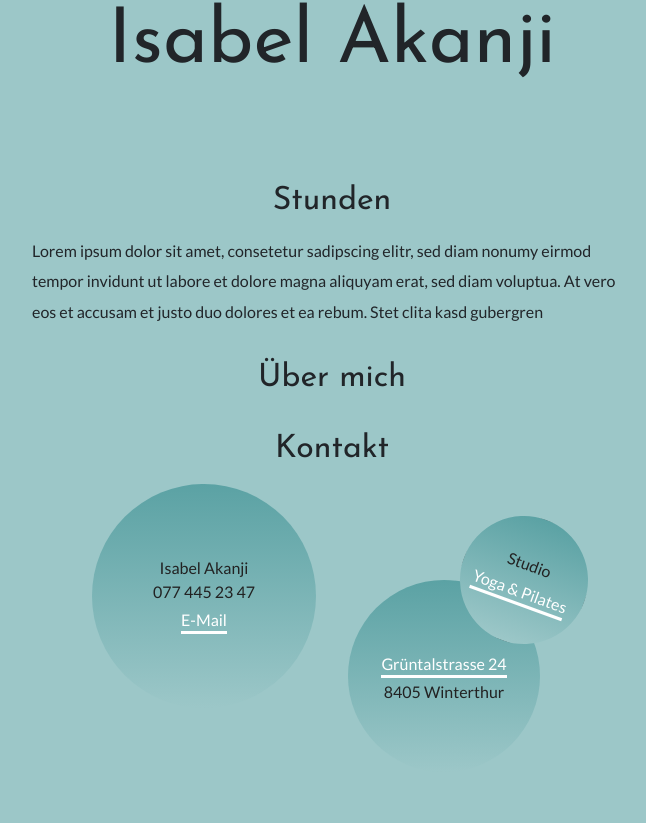
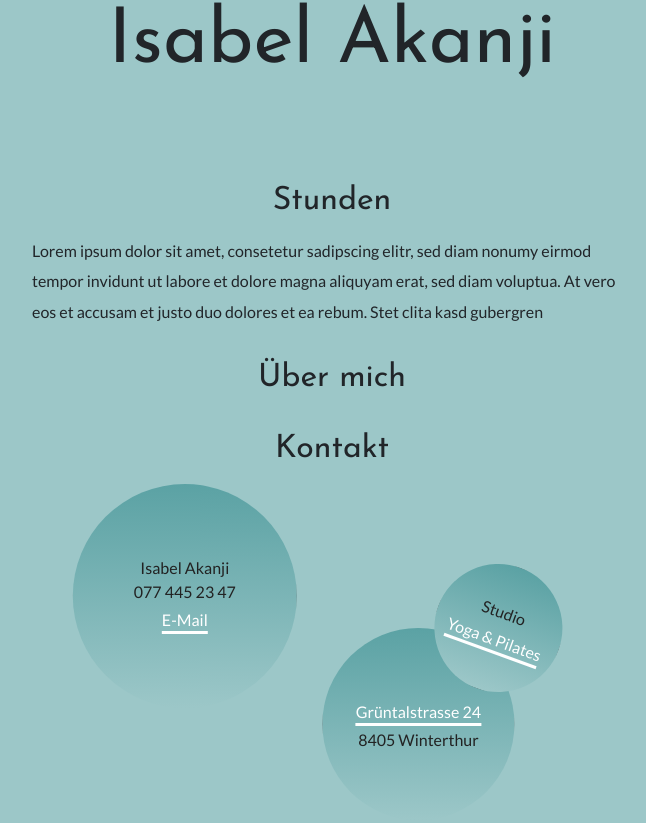
Before and after one commit to fschwander/isabelakanji, a React (Create React App) app: page / in a window 1280 px wide. Shown: the part 579-1402 px from the top of the page, without its empty margins (308-954 px from the left). Before the commit the page ends 1367 px from the top, so only its background shows below. Built offline with nearby package versions, Linux system fonts and the light colour scheme.

Commit message:
better positioning of bubbles and nav links

```diff
--- a/src/components/Contact.scss
+++ b/src/components/Contact.scss
@@ -1,12 +1,18 @@
 @import '../variables';
 
 .Contact {
+  width: 100vw;
+
   a {
     color: $clr_white;
     line-height: 2em;
   }
 
   .bubbleContainer {
+    display: flex;
+    flex-direction: row;
+    justify-content: center;
+
     .bubble {
       display: flex;
       flex-direction: column;
@@ -20,13 +26,13 @@
     }
 
     .personBubble {
-      transform: translate(-2em, 2em) rotate(-8deg);
-      width: 14em;
+      transform: translate(1em, 0) rotate(-8deg);
+      min-width: 14em;
       height: 14em;
     }
 
     .studioContainer {
-      transform: translateY(-3em);
+      transform: translate(-5em, 3em);
 
       .addressBubble {
         width: 12em;
@@ -34,7 +40,7 @@
       }
 
       .studioBubble {
-        transform: translate(7em, 5em) rotate(20deg);
+        transform: translate(7em, 4em) rotate(20deg);
         width: 8em;
         height: 8em;
       }
@@ -47,12 +53,11 @@
       flex-direction: row;
 
       .personBubble {
-        transform: translateX(-5em) rotate(-10deg);
+        transform: translateX(0) rotate(-10deg);
       }
 
       .studioContainer {
-        position: absolute;
-        transform: translate(3em, 3em);
+        transform: translate(-4em, 3em);
       }
     }
   }
@@ -60,12 +65,11 @@
     .bubbleContainer {
 
       .personBubble {
-        transform: translateX(-10vw);
+        transform: translateX(-4vw);
       }
 
       .studioContainer {
-        position: absolute;
-        transform: translate(10vw, -16em);
+        transform: translate(-2vw, 1em);
 
         .studioBubble {
           transform: translate(7em, 4em) rotate(20deg);
--- a/src/components/Navigation.scss
+++ b/src/components/Navigation.scss
@@ -2,6 +2,9 @@
 
 .Navigation {
   width: 100%;
+
+  .navbar {
+    padding: 0.5em 10vmin 0;
 
     .nav-link {
       color: $clr_black;
@@ -62,3 +65,4 @@
       }
     }
   }
+}
```
Lines whose indentation alone changed are shown as unchanged.
